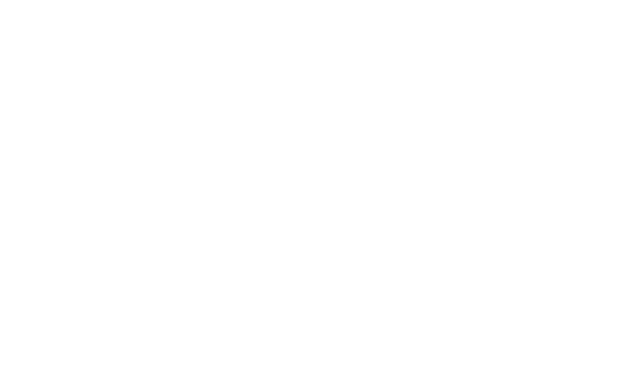
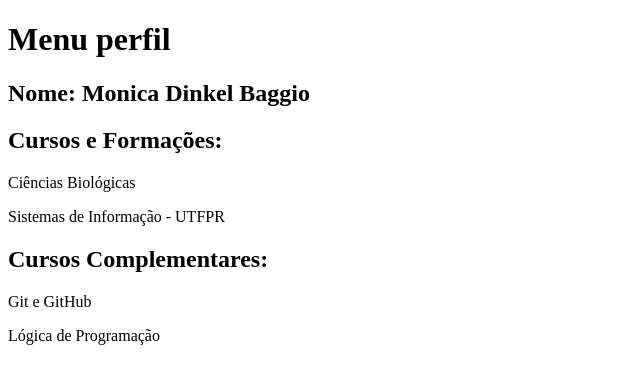
Before and after one commit to monicabaggio/atividade-CVM-monicadb, a plain HTML site: page index.html in a window 1280 px wide. Shown: the whole page, without its empty margins (0-640 px from the left). Drawn offline with Linux system fonts and the light colour scheme.

Commit message:
Alteração 2: Adicione cursos e formações complementares.

```diff
--- a/index.html
+++ b/index.html
@@ -6,6 +6,16 @@
     <title>Document</title>
 </head>
 <body>
+    <h1>Menu perfil</h1>
+    <h2>Nome: Monica Dinkel Baggio </h2>
+    <h2>Cursos e Formações:</h2>
+
+    <p>Ciências Biológicas</p>
+    <p>Sistemas de Informação - UTFPR</p>
+
+    <h2>Cursos Complementares:</h2>
+    <p>Git e GitHub</p>
+    <p>Lógica de Programação</p>
 
 </body>
 </html>
```
